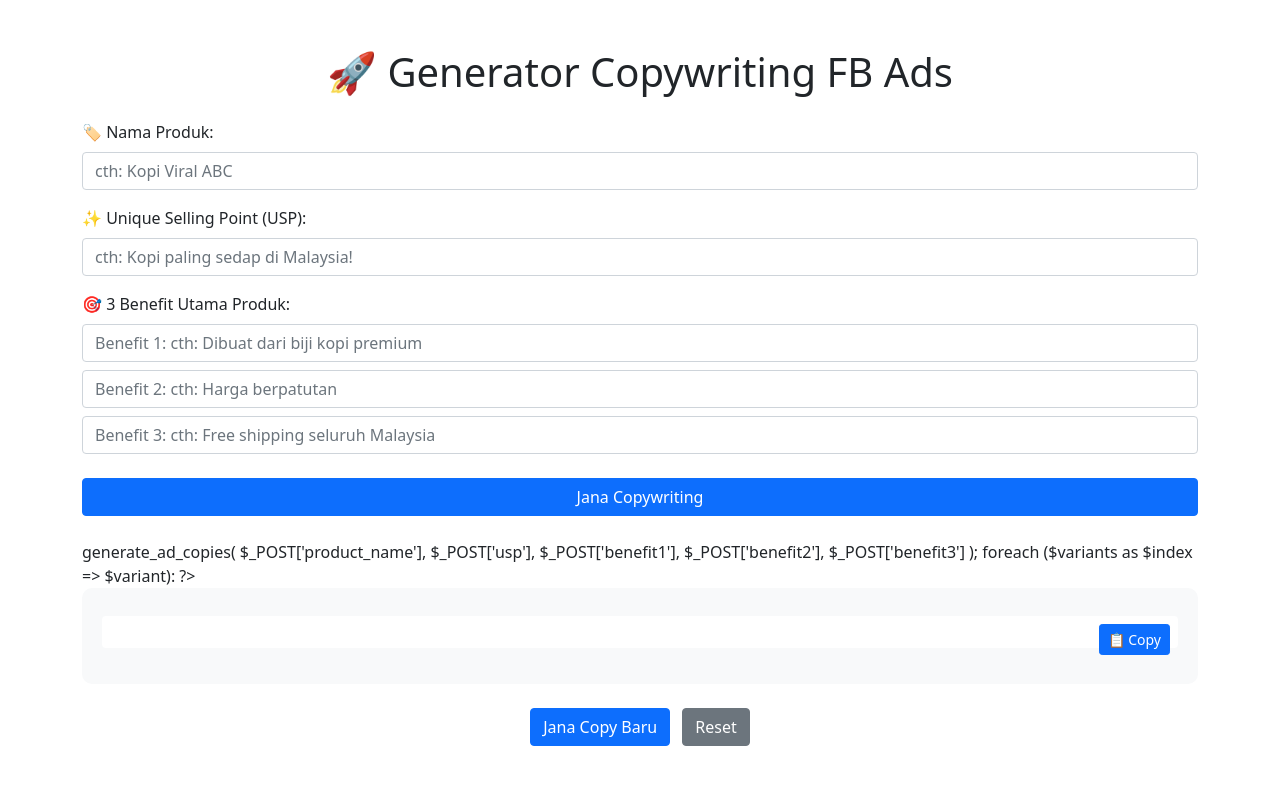
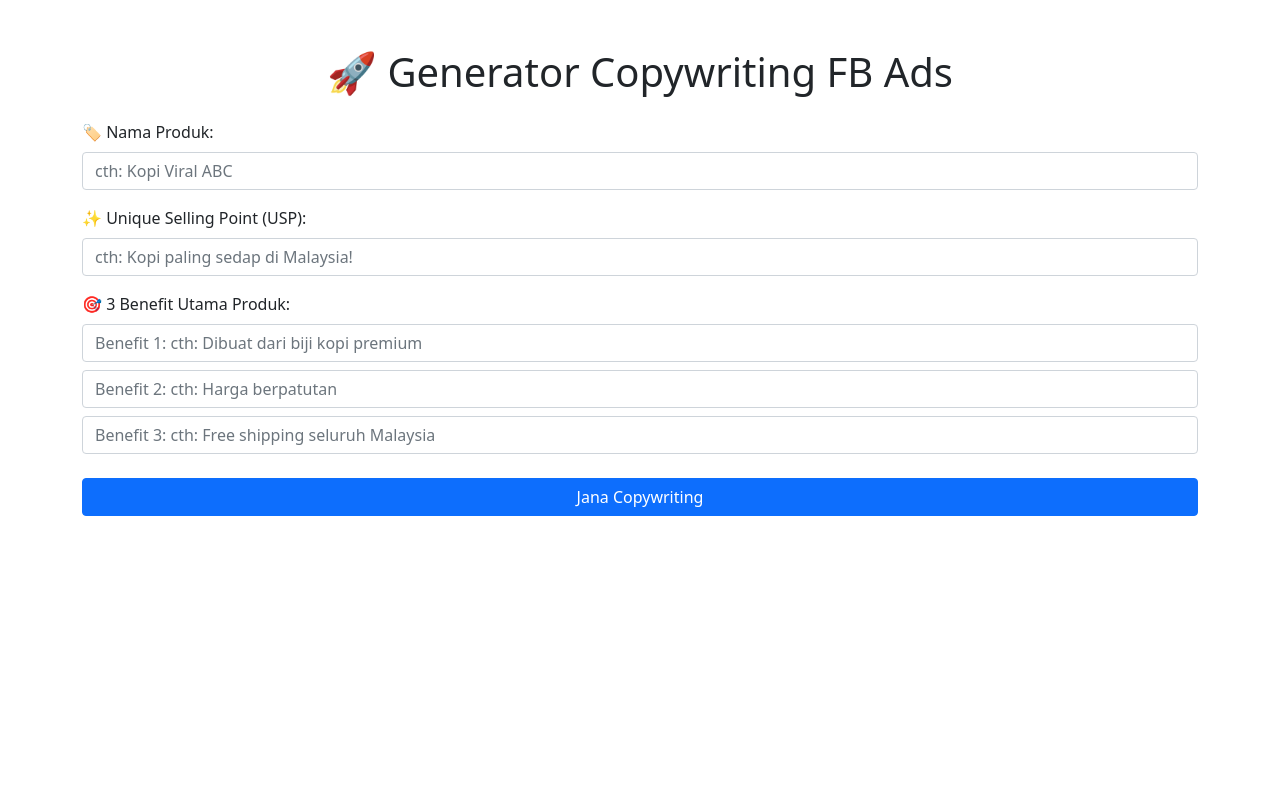
Before and after one commit to xhanafix/fb-ads-generator, a Flask app: page / in a window 1280 px wide. Run offline with Flask 2, Linux system fonts and the light colour scheme.

Commit message:
Update index.html

```diff
--- a/templates/index.html
+++ b/templates/index.html
@@ -15,13 +15,16 @@
             padding: 20px;
             margin-bottom: 20px;
         }
+        pre {
+            white-space: pre-wrap;
+            word-wrap: break-word;
+        }
     </style>
 </head>
 <body>
     <div class="container py-5">
         <h1 class="text-center mb-4">🚀 Generator Copywriting FB Ads</h1>
 
-        <?php if (!isset($_POST['submit'])): ?>
         <form method="post" class="mb-4">
             <div class="mb-3">
                 <label class="form-label">🏷️ Nama Produk:</label>
@@ -40,58 +43,44 @@
                 <input type="text" name="benefit3" class="form-control" placeholder="Benefit 3: cth: Free shipping seluruh Malaysia" required>
             </div>
 
-            <button type="submit" name="submit" class="btn btn-primary w-100">Jana Copywriting</button>
+            <button type="submit" class="btn btn-primary w-100">Jana Copywriting</button>
         </form>
 
-        <?php else:
-            require_once 'generator.php';
-            $generator = new FBAdCopyGenerator();
-            $variants = $generator->generate_ad_copies(
-                $_POST['product_name'],
-                $_POST['usp'],
-                $_POST['benefit1'],
-                $_POST['benefit2'],
-                $_POST['benefit3']
-            );
-
-            foreach ($variants as $index => $variant):
-        ?>
+        {% if variants %}
+        <div id="results-section" class="mt-4">
+            <div id="variants-container">
+                {% for variant in variants %}
                 <div class="variant-box">
-                <h5><?php echo $variant['name']; ?></h5>
+                    <h5>{{ variant.name }}</h5>
                     <div class="position-relative">
-                    <pre class="bg-white p-3 rounded"><?php echo htmlspecialchars($variant['content']); ?></pre>
+                        <pre class="bg-white p-3 rounded">{{ variant.content }}</pre>
                         <button class="btn btn-sm btn-primary position-absolute top-0 end-0 m-2 copy-btn"
-                            data-copy="<?php echo htmlspecialchars($variant['content']); ?>">
+                                onclick="copyText(this, `{{ variant.content|replace('`', '\`')|replace('\n', '\\n') }}`)">
                             📋 Copy
                         </button>
                     </div>
                 </div>
-        <?php
-            endforeach;
-        ?>
+                {% endfor %}
+            </div>
 
             <div class="text-center mt-4">
-            <form method="post">
-                <button type="submit" name="submit" class="btn btn-primary me-2">Jana Copy Baru</button>
-                <a href="index.php" class="btn btn-secondary">Reset</a>
-            </form>
+                <button onclick="window.location.reload()" class="btn btn-primary me-2">Jana Copy Baru</button>
+                <a href="/" class="btn btn-secondary">Reset</a>
             </div>
-        <?php endif; ?>
+        </div>
+        {% endif %}
     </div>
 
     <script src="https://cdn.jsdelivr.net/npm/bootstrap@5.1.3/dist/js/bootstrap.bundle.min.js"></script>
     <script>
-        document.querySelectorAll('.copy-btn').forEach(button => {
-            button.addEventListener('click', function() {
-                const text = this.dataset.copy;
+        function copyText(button, text) {
             navigator.clipboard.writeText(text).then(() => {
-                    this.innerHTML = '✅ Copied!';
+                button.innerHTML = '✅ Copied!';
                 setTimeout(() => {
-                        this.innerHTML = '📋 Copy';
+                    button.innerHTML = '📋 Copy';
                 }, 2000);
             });
-            });
-        });
+        }
     </script>
 </body>
 </html>
```
Lines whose indentation alone changed are shown as unchanged.
